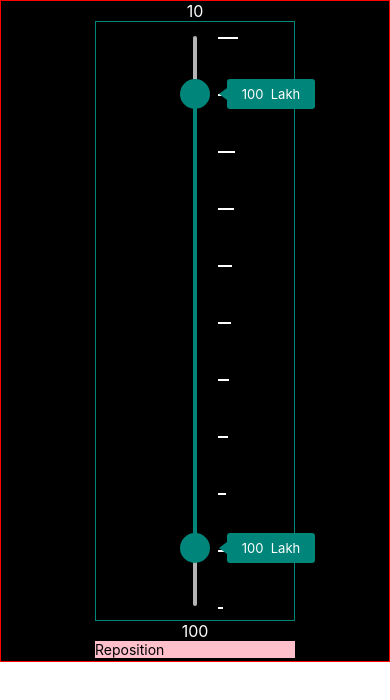
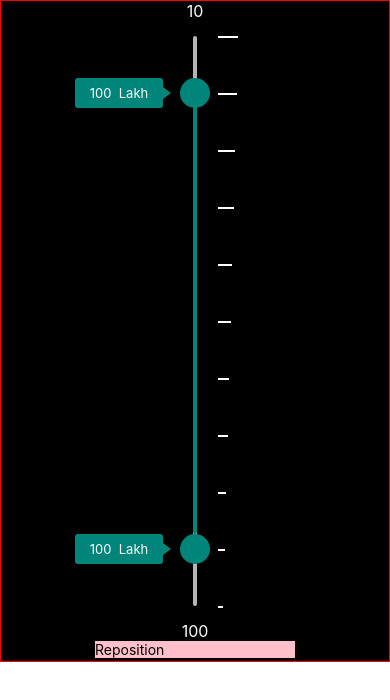
Before and after one commit to KailasMahavarkar/vertical-rheostat-rn, a React Native app: screen / in a window 390 px wide. Shown: the top 700 px of the page. Built offline with nearby package versions, Linux system fonts and the light colour scheme.

Commit message:
cleaned code

```diff
--- a/App.tsx
+++ b/App.tsx
@@ -41,7 +41,7 @@ function App(): React.JSX.Element {
                 rheostatWidth={200}
                 rheostatHeight={600}
 
-                tooltipPosition="right"
+                tooltipPosition="left"
                 suffix=' Lakh'
 
                 minRange={minValue}
--- a/VerticalRheostat/VerticalRheostat.tsx
+++ b/VerticalRheostat/VerticalRheostat.tsx
@@ -7,15 +7,13 @@ import Animated, {
     useAnimatedStyle,
     useDerivedValue,
     useSharedValue,
-  withSpring,
-  withTiming,
 } from 'react-native-reanimated';
 import {
     Gesture,
     GestureDetector,
     GestureHandlerRootView,
 } from 'react-native-gesture-handler';
-import { linearAlgorithm, log10Algorithm } from './algorithm';
+import { linearAlgorithm } from './algorithm';
 
 const CONSTANTS = {
     TRIANGLE_SIZE_X: 6,
@@ -37,14 +35,10 @@ export default function App({
     handleSize = 50,
     rheostatWidth = 200,
     rheostatHeight = 600,
-
     tooltipPosition = 'left',
-
     topLabel = '',
     bottomLabel = '',
-
     suffix = '',
-
     topValue = 50,
     bottomValue = 50,
     algorithm = linearAlgorithm,
@@ -234,13 +228,6 @@ export default function App({
         };
     });
 
-  const computedValueTop = Math.round(currentPositionTop).toString();
-  const computedValueBottom = Math.round(currentPositionBottom).toString();
-  const diffTop = Math.abs(String(maxRange).length - computedValueTop.length);
-  const diffBottom = Math.abs(
-    String(maxRange).length - computedValueBottom.length
-  );
-
     const dyanmmicStyles = StyleSheet.create({
         label: {
             alignItems: 'center',
@@ -252,10 +239,8 @@ export default function App({
             alignItems: 'center',
             justifyContent: 'center',
             top: 0,
-      minWidth: 'fit-content',
             borderRadius: 3,
             zIndex: 1,
-
             left: handleSize + suffix.length * 4 + 16,
             width: handleSize,
             height: handleSize,
@@ -267,6 +252,7 @@ export default function App({
             top: 0,
             borderRadius: 3,
             height: handleSize,
+            position: 'absolute',
         },
     });
 
@@ -288,24 +274,15 @@ export default function App({
             {/* top label */}
             {topLabel && <View style={dyanmmicStyles.label}>{topLabel}</View>}
 
-
+            {/* vertical rheostat */}
             <View style={{
                 alignItems: 'center',
                 justifyContent: 'space-between',
                 flexDirection: 'column',
                 width: 200,
                 height: 600,
-        borderWidth: 1,
-        borderColor: '#00857a',
-        borderStyle: 'solid',
             }}>
-        <Animated.View
-          style={[
-            animatedFilledBar,
-
-          ]}
-        />
-
+                <Animated.View style={[animatedFilledBar]} />
                 <View style={{
                     position: 'absolute',
                     height: rheostatSize,
@@ -314,18 +291,21 @@ export default function App({
                     {
                         snappingPercentageArray.map((percentage, index) => {
                             const width = 5 + ((percentage * 15) / 100);
-
                             return (
                                 <View
                                     key={index}
-                  style={{
+                                    style={[{
                                         position: 'absolute',
                                         width: width,
                                         height: 2,
                                         backgroundColor: 'white',
                                         top: `${100 - percentage}%`,
+
+                                    }, tooltipPosition === 'left' ? {
                                         left: (handleSize / 2) + 8,
-                  }}
+                                    } : {
+                                        right: (handleSize / 2) + 8,
+                                    }]}
                                 />
                             );
                         })
@@ -366,9 +346,6 @@ export default function App({
                             <View
                                 style={[
                                     styles.triangleLeft,
-                  {
-                    position: 'absolute',
-                  },
                                     tooltipPosition === 'right' ? {
                                         left: -CONSTANTS.TRIANGLE_SIZE_Y,
                                     } : {
@@ -413,17 +390,12 @@ export default function App({
                                 ]
                             }
                         >
-
                             <Text style={styles.labelText}>
                                 {`${Math.round(currentPositionBottom)} ${suffix}`}
                             </Text>
-
                             <View
                                 style={[
                                     styles.triangleLeft,
-                  {
-                    position: 'absolute',
-                  },
                                     tooltipPosition === 'right' ? {
                                         left: -CONSTANTS.TRIANGLE_SIZE_Y,
                                     } : {
@@ -437,9 +409,6 @@ export default function App({
                                 ]}
                             />
                         </Animated.View>
-
-
-
                     </Animated.View>
                 </GestureDetector>
             </View>
```
Lines whose indentation alone changed are shown as unchanged.
